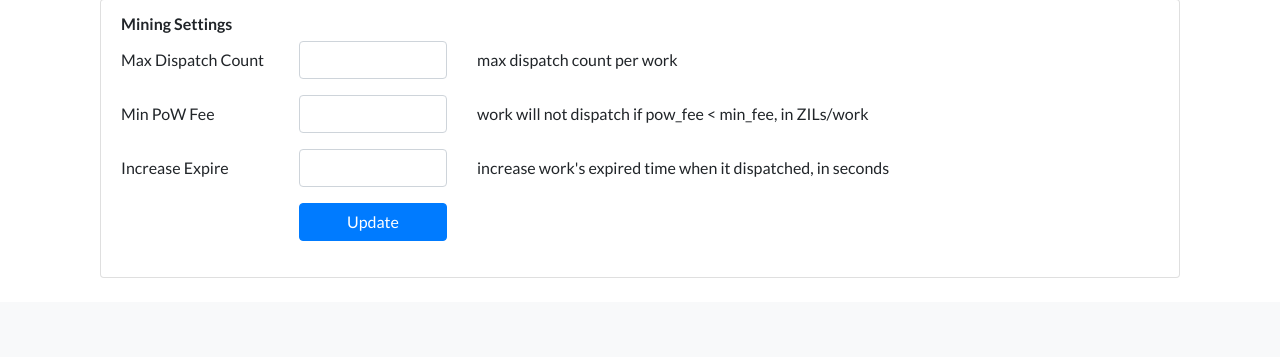
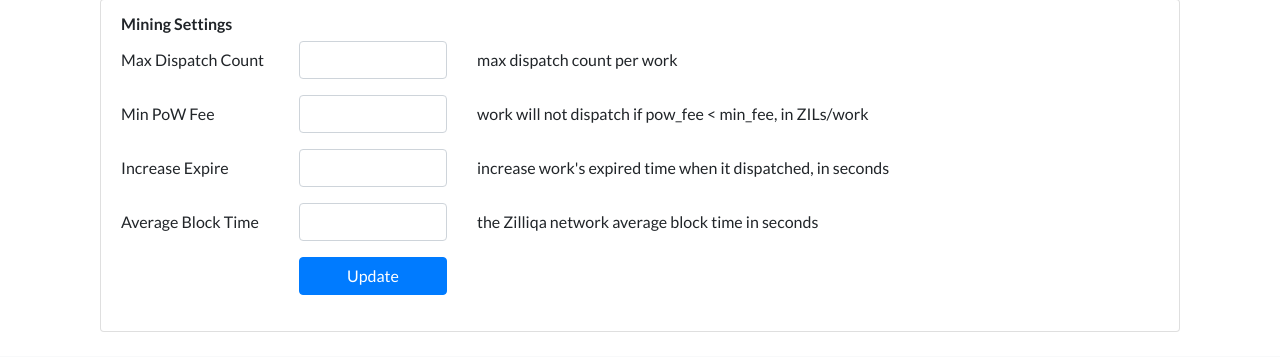
Before and after one commit to DurianStallSingapore/Zilliqa-Mining-Proxy, a Python web app: template zilpool/web/template/admin_dashboard.jinja2 in a window 1280 px wide. Shown: the part 304-661 px from the top of the page. Run offline with Jinja, Linux system fonts and the light colour scheme; the template is opened without the code that fills it: most values are stand-ins (such as "Sample title", 1, 10 or a date in 2020); some libraries are stand-ins or nearby versions.

Commit message:
add avg block time in database site settings.

```diff
--- a/zilpool/database/basemodel.py
+++ b/zilpool/database/basemodel.py
@@ -204,6 +204,7 @@ def init_default_settings(config):
             max_dispatch=max_dispatch,
             inc_expire=inc_expire,
             notification="",
+            avg_block_time=90,
         )
         if not setting.save():
             logging.exception("can not save default settings to database")
--- a/zilpool/database/ziladmin.py
+++ b/zilpool/database/ziladmin.py
@@ -262,6 +262,8 @@ class SiteSettings(ModelMixin, mg.Document):
     min_fee = mg.FloatField(default=0.0)
     max_dispatch = mg.IntField(default=10)
     inc_expire = mg.FloatField(default=0)
+    # zilliqa network
+    avg_block_time = mg.IntField(default=90)
 
     # website settings
     notification = mg.StringField(max_length=1024)
--- a/zilpool/web/template/admin_dashboard.jinja2
+++ b/zilpool/web/template/admin_dashboard.jinja2
@@ -75,6 +75,14 @@
                            value="{{ config.site_settings.inc_expire }}">
                   </div>
                   <label class="col col-form-label">increase work's expired time when it dispatched, in seconds</label>
+                </div>
+                <div class="form-group row">
+                  <label for="avg_block_time" class="col-lg-2 col-form-label">Average Block Time</label>
+                  <div class="col-lg-2">
+                    <input type="number" class="form-control" id="avg_block_time"
+                           value="{{ config.site_settings.avg_block_time }}">
+                  </div>
+                  <label class="col col-form-label">the Zilliqa network average block time in seconds</label>
                 </div>
                 <div class="form-group row">
                   <div class="col-lg-2"></div>
@@ -580,8 +588,12 @@ $(document).ready(function() {
     let min_fee = $.trim($("#min_fee").val());
     let max_dispatch = $.trim($("#max_dispatch").val());
     let inc_expire = $.trim($("#inc_expire").val());
+    let avg_block_time = $.trim($("#avg_block_time").val());
 
-    admin_api("admin_settings", update_callback, parseFloat(min_fee), parseInt(max_dispatch), parseFloat(inc_expire));
+    admin_api("admin_settings", update_callback,
+      parseFloat(min_fee), parseInt(max_dispatch), parseFloat(inc_expire),
+      parseInt(avg_block_time)
+    );
   });
 
   miners_query(0);
```
Also changed, not shown: zilpool/apis/admin.py (+5 -2 lines), zilpool/common/utils.py (+1 -6 lines).
